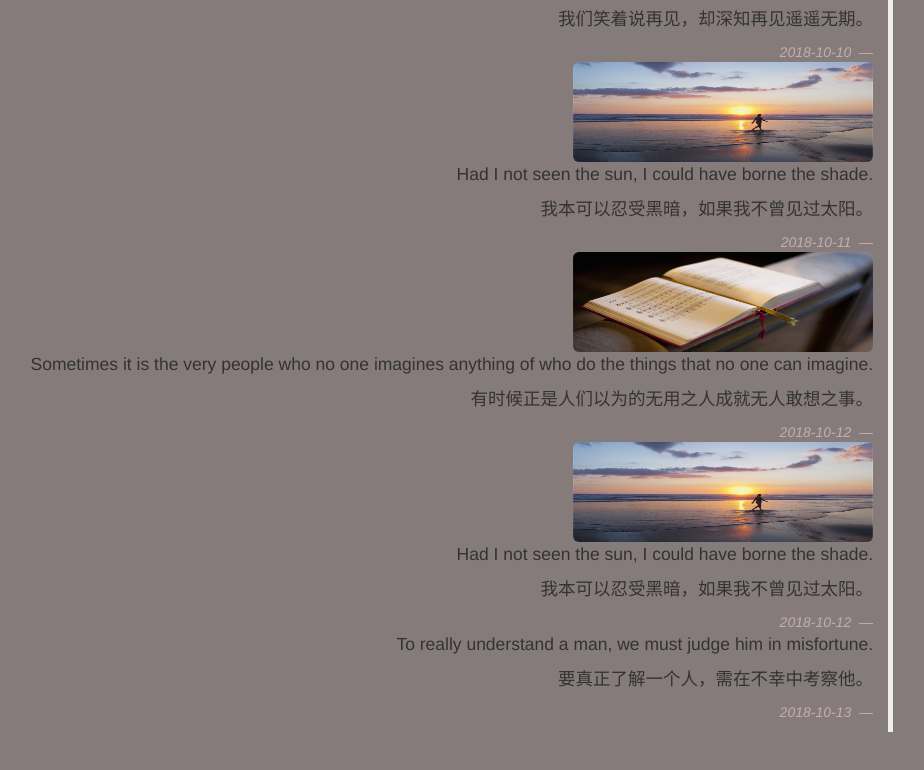
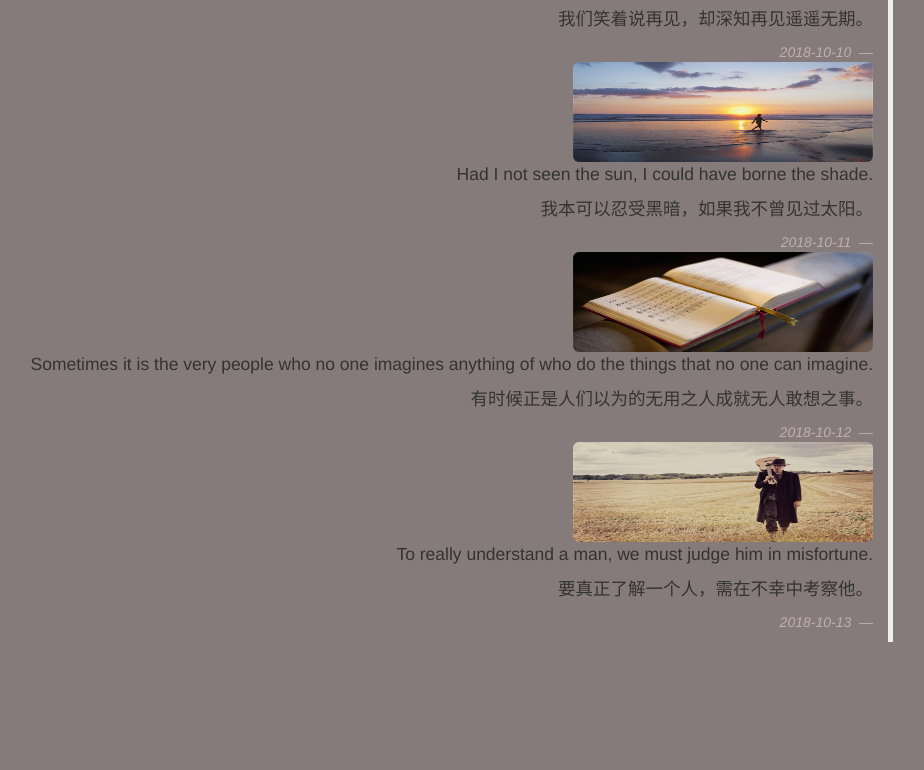
Before and after one commit to WK8612/English, a plain HTML site: page index.html in a window 1280 px wide. Shown: the part 2179-2949 px from the top of the page, without its empty margins (334-1258 px from the left). After the commit the page ends 2913 px from the top, so only its background shows below. Drawn offline with Linux system fonts and the light colour scheme.

Commit message:
Update index.html

```diff
--- a/index.html
+++ b/index.html
@@ -146,12 +146,7 @@
             <footer>
                 <cite title="Source Title">2018-10-12</cite>
             </footer>
-            <img id="imges" src="images/big_20181011b.jpg" class="img-rounded">
-            <p>Had I not seen the sun, I could have borne the shade.</p>
-            <p>我本可以忍受黑暗，如果我不曾见过太阳。</p>
-            <footer>
-                <cite title="Source Title">2018-10-12</cite>
-            </footer>
+                <img id="imges" src="images/big_20181013b.jpg" class="img-rounded">
                 <p> To really understand a man, we must judge him in misfortune.</p>
             <p>要真正了解一个人，需在不幸中考察他。</p>
             <footer>
```
